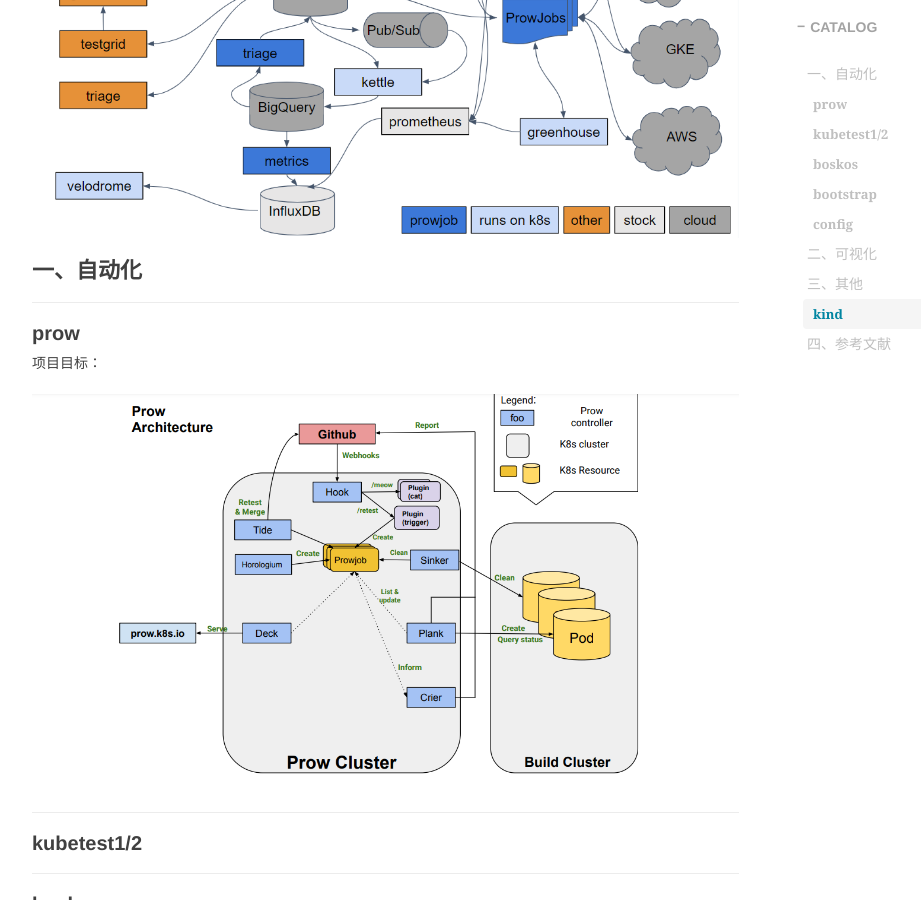
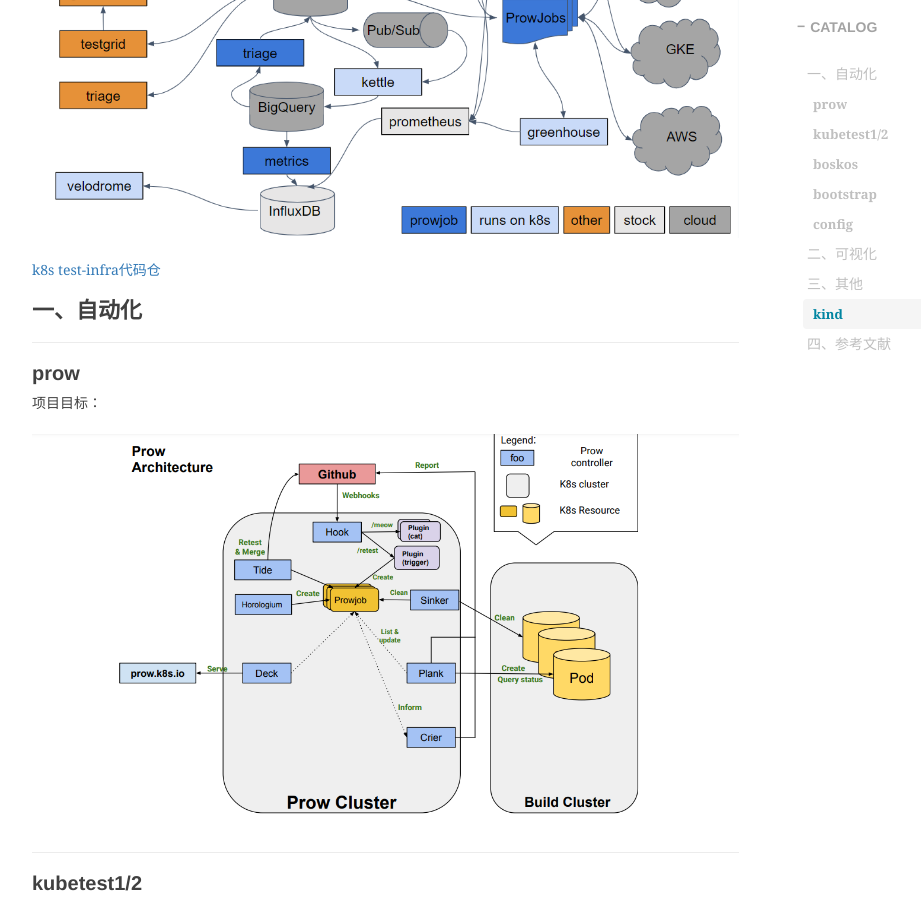
Before and after one commit to shihai1991/shihai1991.github.io, a Jekyll site: the page built from _posts/2023-06-12-kubernetes-test-sig组.md, in a window 1280 px wide and 900 px high, scrolled down 908 px. Shown: the whole window, without its empty margins (233-1154 px from the left). Built offline with Jekyll 4.4.1, drawn with Linux system fonts in a browser that asks for light colours; nearby versions of some CDN libraries; comment, search, counter and statistics services are not loaded.

Commit message:
Update 2023-06-12-kubernetes-test-sig组.md

```diff
--- a/_posts/2023-06-12-kubernetes-test-sig组.md
+++ b/_posts/2023-06-12-kubernetes-test-sig组.md
@@ -14,6 +14,8 @@
 
 从PR触发测试执行流程：
 ![]({{site.baseurl}}/img/2023/Q2/20230612-test-infra工作流.png)
+
+[k8s test-infra代码仓](https://github.com/kubernetes/test-infra)
 
 # 一、自动化
 ## prow
```
